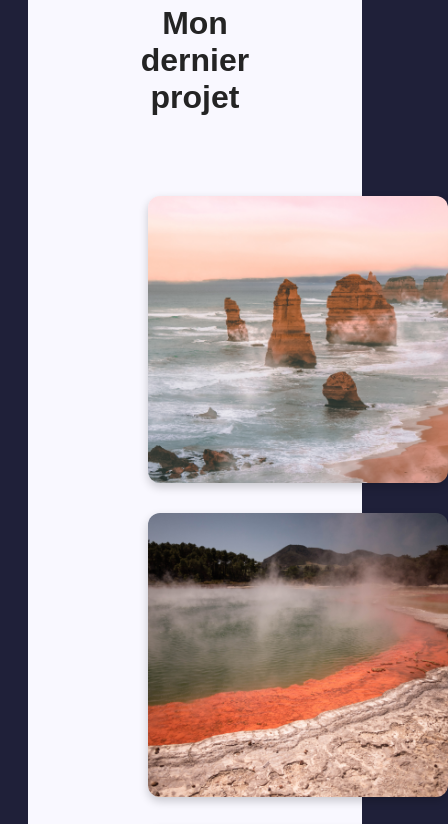
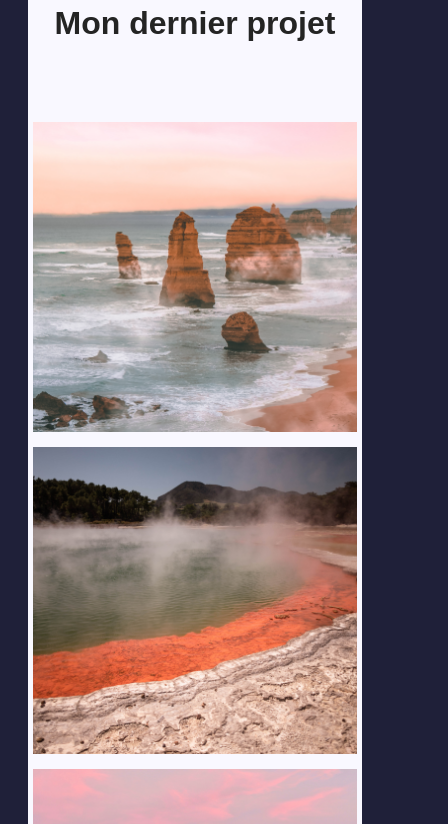
Before and after one commit to Louissn33/mon-site, a plain HTML site: page index.html in a window 390 px wide. Shown: the part 1120-1944 px from the top of the page, 448 px wide, since content can reach past the window. Drawn offline with Linux system fonts and the light colour scheme.

Commit message:
mise à jour du site

```diff
--- a/style.css
+++ b/style.css
@@ -46,16 +46,9 @@ li {
   transition: all 0.3s ease;
   text-align: center;
   padding: 20px 30px;
+}
 
-}
-.carre-bordure {
-border-right: 1px solid #8e86b5;
-border-bottom: 1px solid #8e86b5;
-padding: 50px;
-width: 50%;
-margin: auto;
-margin-bottom: 80px;
-}
+
 .bouton-portfolio {
   text-align: center;
   margin-top: 20px;
@@ -376,3 +369,33 @@ input[type='submit'] {
     text-align: center;
   }
 }
+@media screen and (max-width: 768px) {
+  .section-acceuil .ligne-photos {
+    display: flex;
+    flex-direction: column;
+    gap: 15px;
+    padding: 0 5px; /* Réduit les bords au strict minimum */
+    margin: 0;
+  }
+
+  .section-acceuil .ligne-photos img {
+    width: 100%;
+    height: auto;
+    object-fit: cover;
+    border-radius: 0;
+    box-shadow: none;
+    margin: 0; /* Supprime tout espace auto éventuel */
+  }
+
+  .section-acceuil {
+    padding-left: 0;
+    padding-right: 0;
+  }
+.carre-bordure {
+border-right: 1px solid #8e86b5;
+border-bottom: 1px solid #8e86b5;
+padding: 50px;
+width: 50%;
+margin: auto;
+margin-bottom: 80px;
+}
```
Also changed, not shown: A-propos copie.html (+16 -11 lines).
